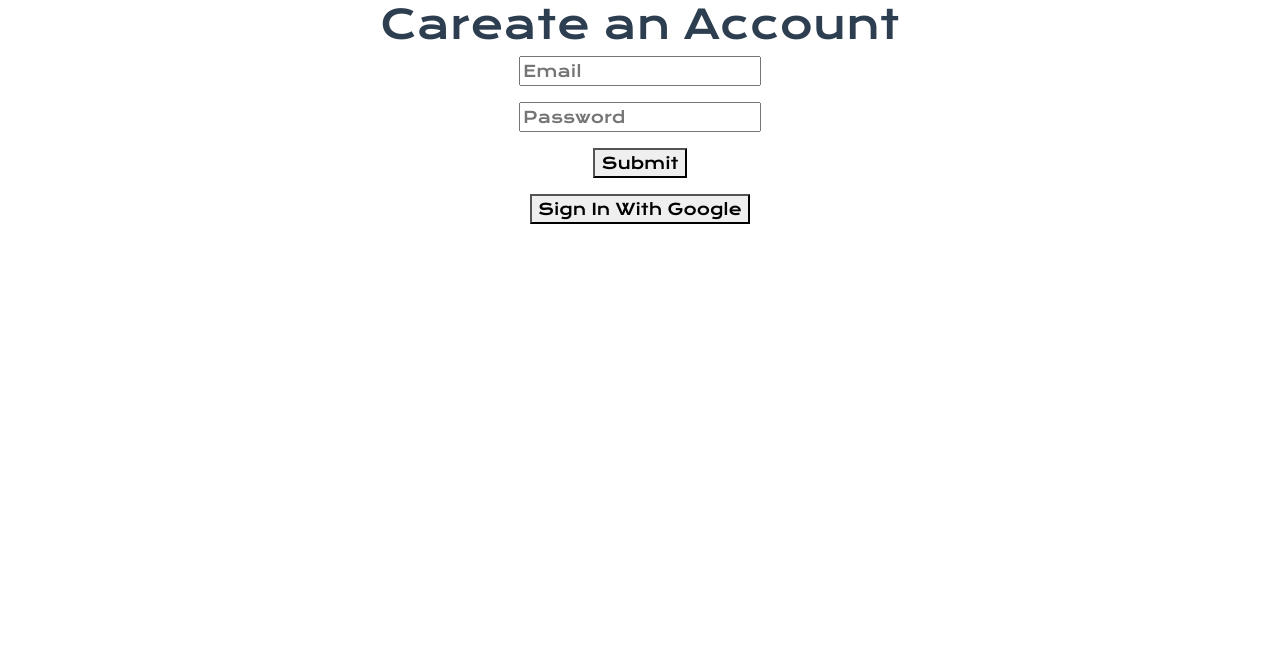
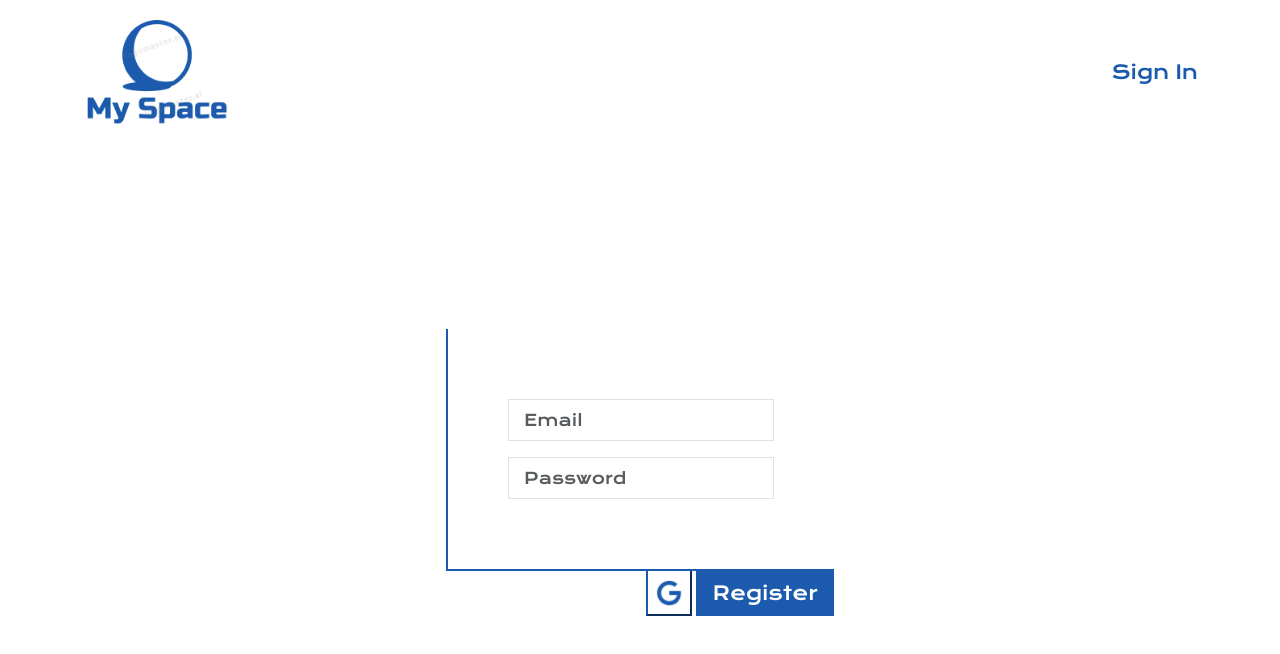
Before and after one commit to ivanLFN/my-space, a Vue app: page /register in a window 1280 px wide. Shown: the top 654 px of the page. Built offline with nearby package versions, Linux system fonts and the light colour scheme.

Commit message:
feat(RegisterView.vue): adding style for register page

```diff
--- a/src/views/RegisterView.vue
+++ b/src/views/RegisterView.vue
@@ -1,10 +1,39 @@
 <template>
-  <div>
-    <h1>Careate an Account</h1>
-    <p><input type="text" placeholder="Email" v-model="email" /></p>
-    <p><input type="password" placeholder="Password" v-model="password" /></p>
-    <p><button @click="register">Submit</button></p>
-    <p><button @click="signInWithGoogle">Sign In With Google</button></p>
+  <div class="container">
+    <div class="nav-menu pt-3">
+      <div class="d-flex align-items-center">
+        <img class="default-logo" src="images/logo.png" alt="logo" />
+        <router-link to="/sign-in" class="nav-item text-end w-100">
+          Sign In
+        </router-link>
+      </div>
+      <div class="register-form d-flex justify-content-center">
+        <div class="default-form">
+          <div class="input-itmes">
+            <p><input type="text" class="base-input form-control" placeholder="Email" v-model="email" /></p>
+            <input type="password" class="base-input form-control" placeholder="Password" v-model="password" />
+          </div>
+          <div class="d-flex justify-content-end">
+            <button class="base-btn-white me-1" @click="signInWithGoogle">
+              <img style="width: 30px; height: auto;" src="/images/icons8-google-64.png" alt="..." />
+            </button>
+            <button class="base-btn btn btn-primary btn-lg" @click="register">Register</button>
+          </div>
+        </div>
+      </div>
+    </div>
+    <div v-if="errMsg" class="position-fixed bottom-0 end-0 p-3" style="z-index: 11">
+      <div id="liveToast" class="toast show" role="alert" aria-live="assertive" aria-atomic="true">
+        <div class="toast-header">
+          <img src="/images/logo.png" style="width: 25px; height: auto;" class="rounded me-2" alt="...">
+          <strong class="me-auto">Error</strong>
+          <button type="button" class="btn-close" @click="errMsg = ''" aria-label="Close"></button>
+        </div>
+        <div class="toast-body text-start">
+          {{ errMsg }}
+        </div>
+      </div>
+    </div>
   </div>
 </template>
 
@@ -21,6 +50,7 @@ import { useRouter } from "vue-router";
 const email = ref("");
 const password = ref("");
 const router = useRouter()
+const errMsg = ref() // ERROR MESSAGE
 
 const register = () => {
   const auth = getAuth()
@@ -33,7 +63,17 @@ const register = () => {
     })
     .catch((error) => {
       console.log(error.code);
-      alert(error.message)
+      switch (error.code) {
+        case "auth/missing-password":
+          errMsg.value = "Create a password";
+          break;
+        case "auth/missing-email":
+          errMsg.value = "Enter email";
+          break;
+        default:
+          errMsg.value = "Incorrect email";
+          break;
+      }
     })
 }
 
@@ -52,3 +92,11 @@ const signInWithGoogle = () => {
 }
 
 </script>
+
+<style scoped>
+
+.register-form {
+  margin-top: 25vh
+}
+
+</style>
--- a/src/views/SignInView.vue
+++ b/src/views/SignInView.vue
@@ -14,13 +14,11 @@
           <p><input type="text" class="base-input form-control" placeholder="Email" v-model="email" /></p>
           <input type="password" class="base-input form-control" placeholder="Password" v-model="password" />
         </div>
-        <!-- <p v-if="errMsg">{{ errMsg }}</p> -->
-        <!-- <p><button @click="signInWithGoogle">Sign In With Google</button></p> -->
         <div class="d-flex justify-content-end">
           <button class="base-btn-white me-1" @click="signInWithGoogle">
             <img style="width: 30px; height: auto;" src="/images/icons8-google-64.png" alt="..." />
           </button>
-          <button class="base-btn btn btn-primary btn-lg" @click="register">Sign in</button>
+          <button class="base-btn btn btn-primary btn-lg" @click="signIn">Sign in</button>
         </div>
       </div>
     </div>
@@ -54,7 +52,7 @@ const password = ref("");
 const errMsg = ref() // ERROR MESSAGE
 const router = useRouter(); // Get reference to vue router
 
-const register = () => {
+const signIn = () => {
   const auth = getAuth()
   signInWithEmailAndPassword(auth, email.value, password.value)
     // eslint-disable-next-line no-unused-vars
```
